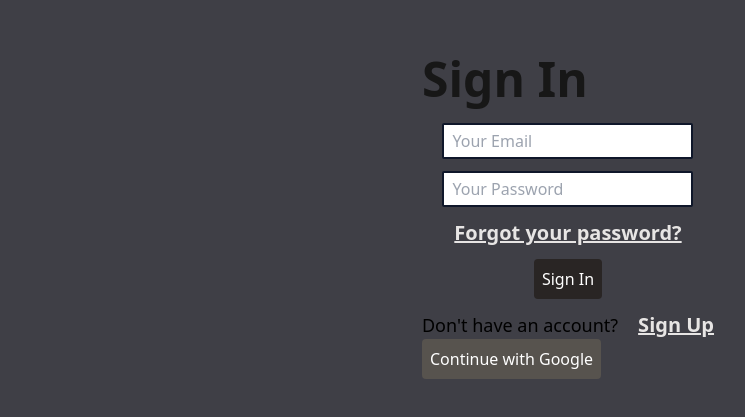
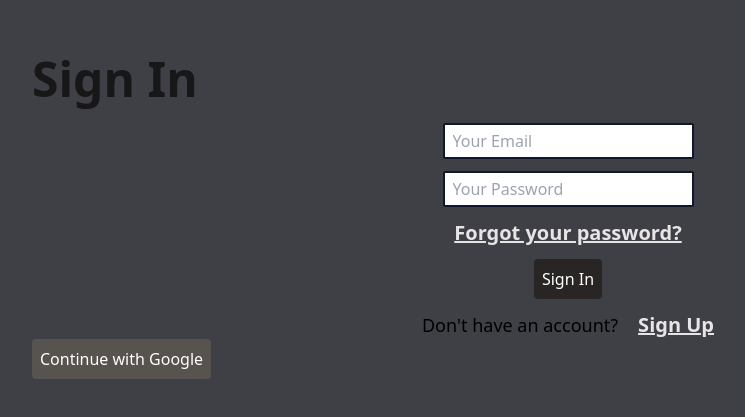
Before and after one commit to Abdelghafour122/react-todo-app, a React (Create React App) app: page /signin in a window 1280 px wide. Shown: the part 183-600 px from the top of the page, without its empty margins (72-817 px from the left). Built offline with nearby package versions, Linux system fonts and the light colour scheme; no server answers.

Commit message:
trying making default props

```diff
--- /dev/null
+++ b/src/Components/Container.tsx
@@ -0,0 +1,9 @@
+import React, { ReactNode } from "react";
+
+type Props = { children: ReactNode };
+
+const Container = ({ children }: Props) => {
+  return <div className="w-[85vw] my-0 mx-auto px-2">{children}</div>;
+};
+
+export default Container;
--- a/src/Routes/SignIn.tsx
+++ b/src/Routes/SignIn.tsx
@@ -1,5 +1,6 @@
 import React, { useRef, useState } from "react";
 import { Link, useNavigate } from "react-router-dom";
+import Container from "../Components/Container";
 import { useAuthentication } from "../Contexts/AuthContext";
 
 const SignIn = () => {
@@ -43,6 +44,7 @@ const SignIn = () => {
 
   return (
     <div className="sign-in">
+      <Container>
         <h2 className="text-5xl font-bold text-neutral-900 mb-5">Sign In</h2>
         {errormessage !== "" && (
           <p className="text-lg text-red-700">{errormessage}</p>
@@ -97,6 +99,7 @@ const SignIn = () => {
         >
           Continue with Google
         </button>
+      </Container>
     </div>
   );
 };
```
Lines whose indentation alone changed are shown as unchanged.
